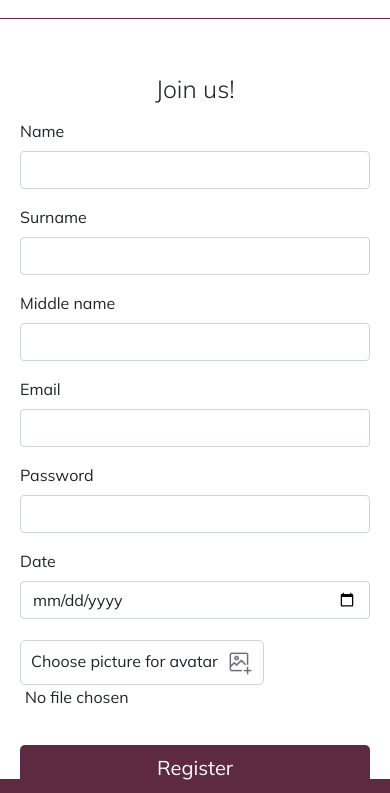
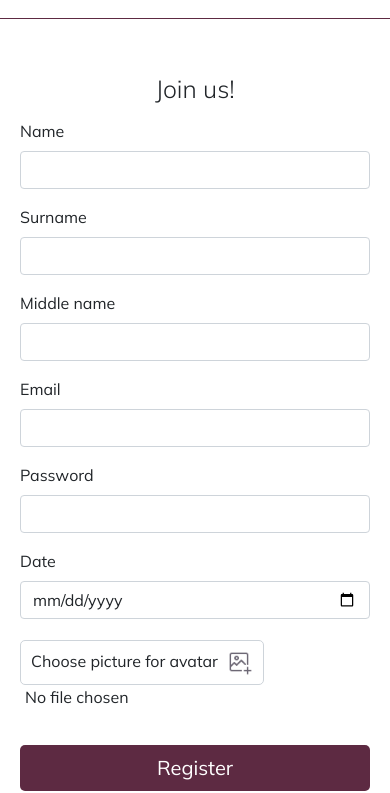
Before and after one commit to yablonya/CRMGallery, a plain HTML site: page register-page.html in a window 390 px wide. Shown: the part 55-848 px from the top of the page. Drawn offline with Linux system fonts and the light colour scheme.

Commit message:
fixed layout on register page

```diff
--- a/css/register-page.css
+++ b/css/register-page.css
@@ -1,9 +1,5 @@
 .header-content .col {
     text-align: center;
-}
-
-main {
-    height: 90vh;
 }
 
 .register-form {
@@ -11,7 +7,7 @@ main {
     flex-direction: column;
     max-width: 800px;
     margin: 0 auto;
-    padding: 80px 20px;
+    padding: 80px 20px 200px;
 }
 
 .register-form h2 {
@@ -78,6 +74,6 @@ main {
 
 @media screen and (max-width: 768px){
     .register-form {
-        padding: 40px 20px;
+        padding: 40px 20px 100px;
     }
 }
```
